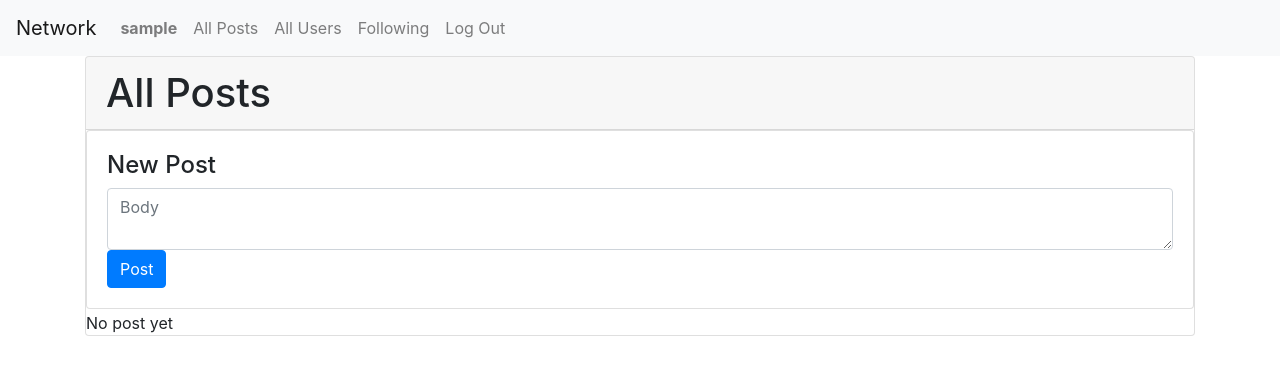
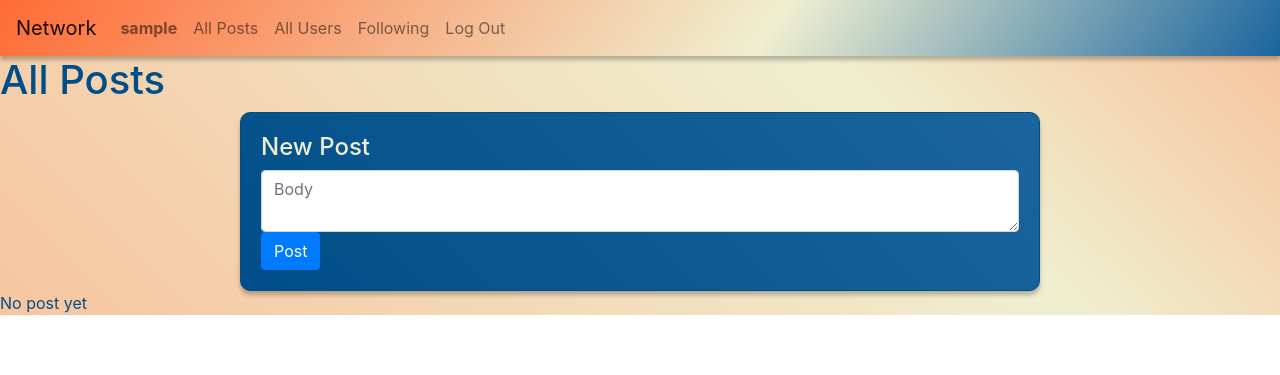
Before and after one commit to mathieuc22/project4, a Django app: page / in a window 1280 px wide. Shown: the top 375 px of the page. Run offline with Django 3.2, Linux system fonts and the light colour scheme; the visitor is signed in with stand-in values (Sample User, id 1); data that the repository does not hold is empty; some libraries are stand-ins or nearby versions.

Commit message:
add basic styling on main components

```diff
--- a/network/static/network/styles.css
+++ b/network/static/network/styles.css
@@ -5,6 +5,44 @@
     outline:none;
 }
 
-.card{
-    margin-bottom: 2px;
+.header {
+    position: relative;
+    margin:auto;
+    background: rgb(255,107,53);
+    background: linear-gradient(125deg, rgba(255,107,53,1) 0%, rgba(239,239,208,1) 60%, rgba(26,101,158,1) 100%);
+    -webkit-box-shadow: 0px 4px 4px 0px rgba(0,0,0,0.25);
+    box-shadow: 0px 4px 4px 0px rgba(0,0,0,0.25);
+    z-index: 1;
 }
+
+.main {
+    margin:auto;
+    background: rgb(239,239,208);
+    background: linear-gradient(45deg, rgba(247,197,159,1) 0%, rgba(239,239,208,1) 70%, rgba(247,197,159,1) 100%);
+    color: #004e89;
+}
+
+.compose {
+    background: rgb(0,78,137);
+    background: linear-gradient(45deg, rgba(0,78,137,1) 0%, rgba(26,101,158,1) 100%);
+    color: #efefd0;
+    max-width: 800px;
+    margin: auto;
+    border-radius: 10px;
+    border: 1px solid #004e89;
+    -webkit-box-shadow: 0px 4px 4px 0px rgba(0,0,0,0.25);
+    box-shadow: 0px 4px 4px 0px rgba(0,0,0,0.25);
+}
+
+.post {
+    background: #efefd0;
+    margin: 10px 55px;
+    border-radius: 10px;
+    border: 1px solid #004e89;
+    -webkit-box-shadow: 0px 4px 4px 0px rgba(0,0,0,0.25);
+    box-shadow: 0px 4px 4px 0px rgba(0,0,0,0.25);
+}
+
+textarea {
+    background: #efefd0;
+}
--- a/network/templates/network/index.html
+++ b/network/templates/network/index.html
@@ -3,11 +3,10 @@
 
 {% block body %}
 
-    <div class="container">
-        <div class="card">
-        <h1 class="card-header">All Posts</h2>
+    <div class="main__container">
+        <h1 class="">All Posts</h2>
         {% if user.is_authenticated %}
-        <div id="compose-view" class="card">
+        <div id="compose-view" class="compose">
             <div class="card-body">
                 <h4>New Post</h4>
                 <form method="POST" id="compose-form">
@@ -21,7 +20,7 @@
         <div id="post-view">
         {% if posts %}
         {% for post in posts %}
-            <div class="card">
+            <div class="post">
                 <div class="card-body">
                     <a href="{% url 'user' user_id=post.author.id %}">
                         <p class="card-text">{{ post.author }}</p>
@@ -34,7 +33,7 @@
                             Edit
                         </button>
                         {% endif %}
-                        <p class="card-text text-muted">{{ post.created_on }}</p>
+                        <p class="card-text">{{ post.created_on }}</p>
                         <p class="card-text">
                             <button id="button-{{ post.id }}" class="button-like button" type="button">
                                 {% if request.user in post.likes.all %}
@@ -61,14 +60,14 @@
             <li class="page-item">
                 <a class="page-link" href="?page={{ posts.previous_page_number }}" aria-label="Previous">
                 <span aria-hidden="true">&laquo;</span>
-              </a>
+            </a>
             </li>
             <li class="page-item {{ posts.previous_page_number }}"><a class="page-link" href="?page={{ posts.previous_page_number }}">{{ posts.previous_page_number }}</a></li>
             {% else %}
             <li class="page-item disabled">
                 <a class="page-link" href="#" aria-label="Previous">
                 <span aria-hidden="true">&laquo;</span>
-              </a>
+            </a>
             </li>
             {% endif %}
 
@@ -77,19 +76,18 @@
             {% if posts.has_next %}
             <li class="page-item {{ posts.next_page_number }}"><a class="page-link" href="?page={{ posts.next_page_number }}">{{ posts.next_page_number }}</a></li>
             <li class="page-item">
-              <a class="page-link" href="?page={{ posts.next_page_number }}" aria-label="Next">
+            <a class="page-link" href="?page={{ posts.next_page_number }}" aria-label="Next">
                 <span aria-hidden="true">&raquo;</span>
-              </a>
+            </a>
             </li>
             {% else %}
             <li class="page-item disabled">
                 <a class="page-link" href="#" aria-label="Next">
                 <span aria-hidden="true">&raquo;</span>
-              </a>
+            </a>
             </li>
             {% endif %}
         </ul>
         {% endif %}
     </div>
-    </div>
 {% endblock %}
--- a/network/templates/network/layout.html
+++ b/network/templates/network/layout.html
@@ -14,10 +14,8 @@
     </head>
     <body>
 
-        <header>
-
-
-            <nav class="navbar navbar-expand-lg navbar-light bg-light">
+        <header class="header">
+            <nav class="navbar navbar-expand-lg navbar-light">
                 <a class="navbar-brand" id="index" href="{% url 'index' %}">Network</a>
                 <button class="navbar-toggler" type="button" data-toggle="collapse" data-target="#navbarSupportedContent" aria-controls="navbarSupportedContent" aria-expanded="false" aria-label="Toggle navigation">
                   <span class="navbar-toggler-icon"></span>
@@ -56,7 +54,7 @@
                 </div>
             </nav>
         </header>
-        <main class="body">
+        <main class="main">
             {% block body %}
             {% endblock %}
         </main>
```
